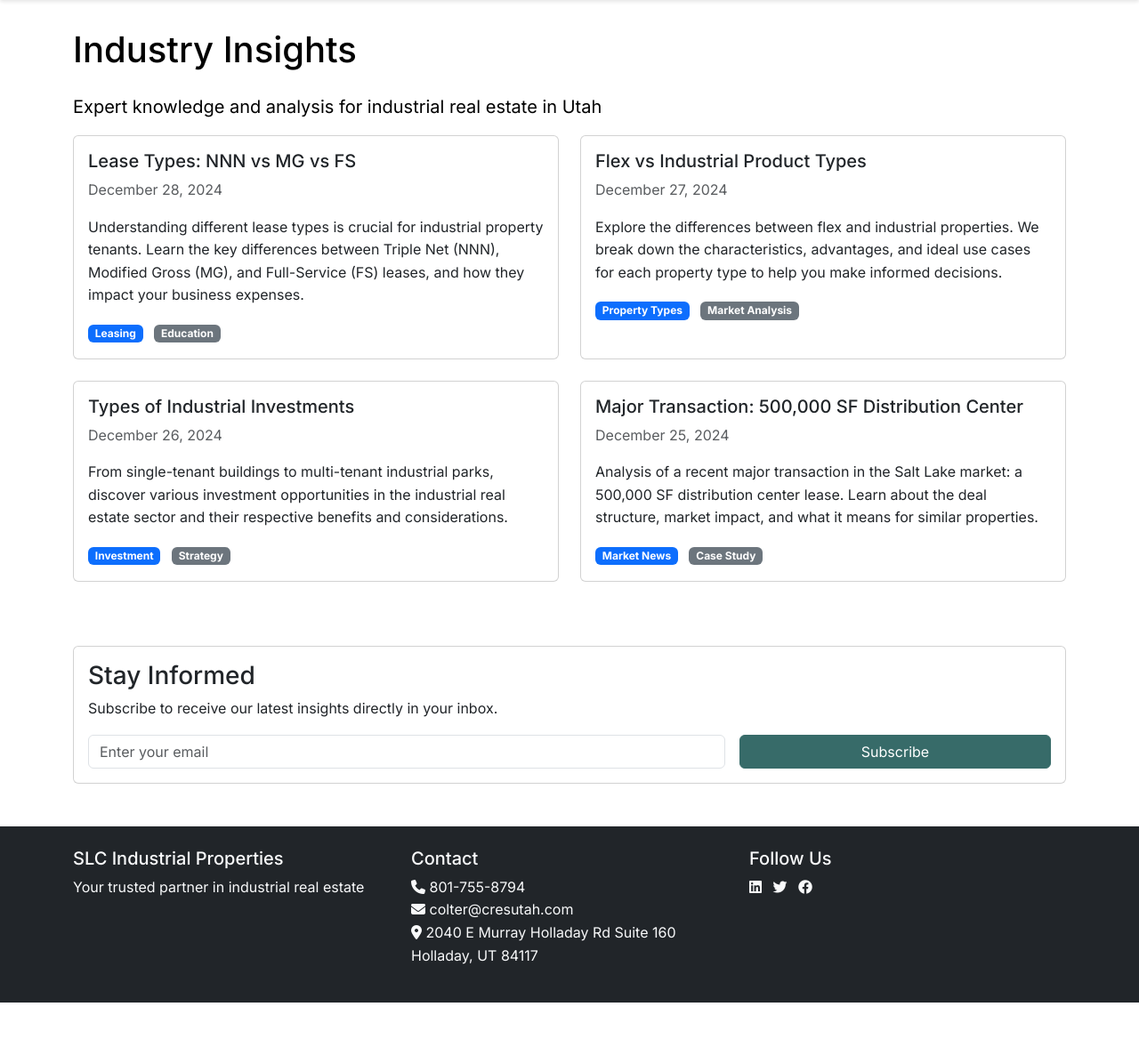
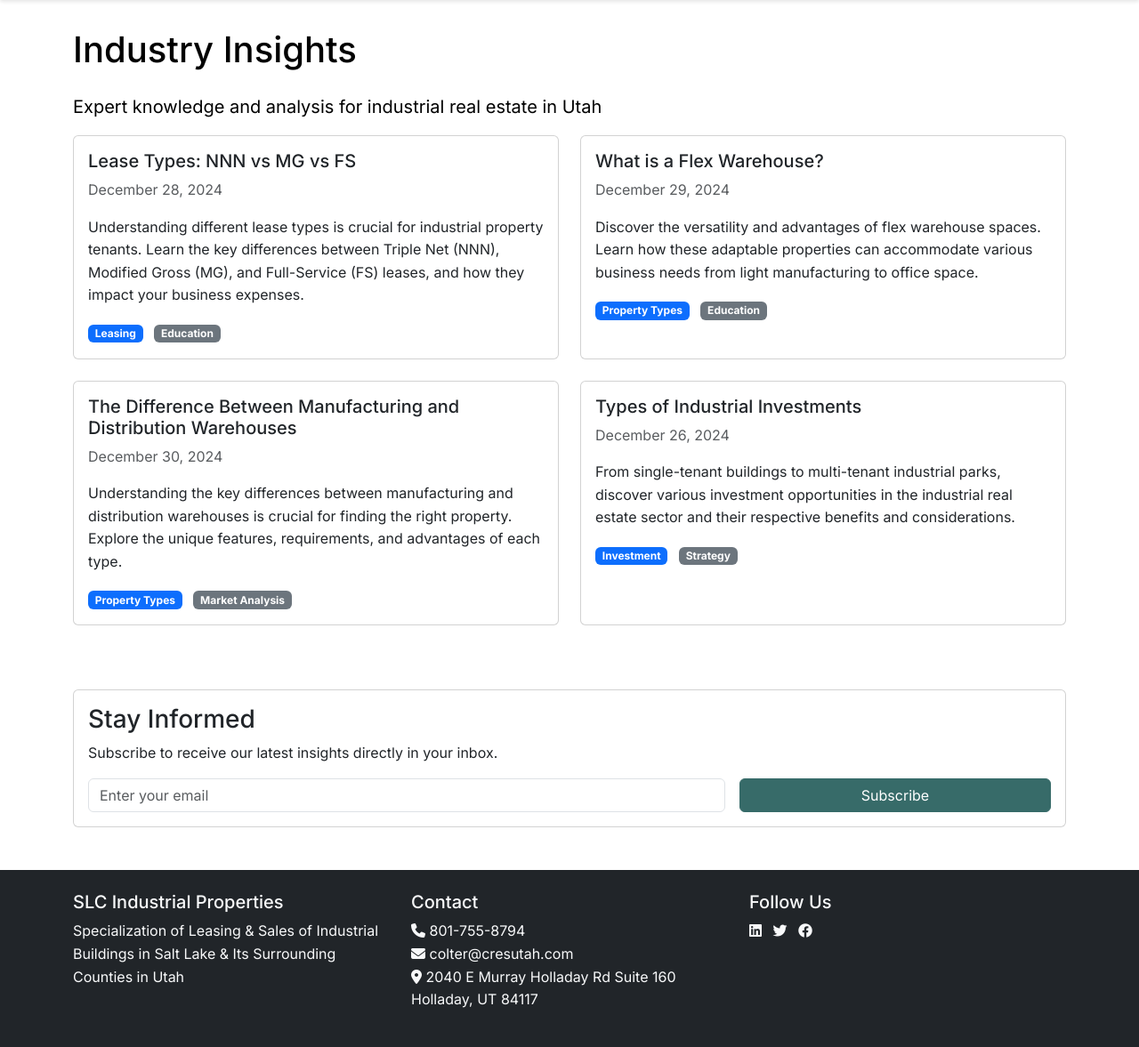
Before and after one commit to coltersmith17/industrialspaces, a Flask app: page /insights in a window 1280 px wide. Shown: the part 64-1241 px from the top of the page at 89% size. Before the commit the page ends 1191 px from the top, so only its background shows below. Run offline with Flask 3, Linux system fonts and the light colour scheme.

Commit message:
Agent query: Are all the changes applied correctly? Please check: 1. Updated header text to "Specialization of Leasing & Sales...", 2. Clickable article links in Insights, 3. Clear Height formatting (no decimals), 4. Correct lease rates ($1.05/$1.40 PSF NNN), 5. Removed business type filtering
Add article detail page and improve website styling and content.

Screenshot: https://storage.googleapis.com/screenshot-production-us-central1/1696dc77-5235-4896-b546-2e557ccc3ade/8c4c4ec2-3b3c-44af-bef1-3ac9ff625669.jpg

```diff
--- a/app.py
+++ b/app.py
@@ -93,6 +93,13 @@ def state_of_market():
 def insights():
     return render_template('insights.html')
 
+@app.route('/article/<slug>')
+def article_detail(slug):
+    # This is a placeholder route for the article details
+    # In a real application, you would fetch the article from a database
+    return render_template('article_detail.html', slug=slug)
+
+
 def copy_image(source_filename, dest_filename):
     """Helper function to copy images from attached_assets to static/images"""
     source_path = os.path.join('attached_assets', source_filename)
@@ -148,7 +155,7 @@ def init_sample_data():
                     "Unit 3621: 2,568 SF"
                 ),
                 business_type="manufacturing",
-                ceiling_height=32.0,
+                ceiling_height=12.0,
                 loading_docks=12,
                 power_capacity="3000A, 480/277V",
                 column_spacing="40' x 40'",
--- a/templates/base.html
+++ b/templates/base.html
@@ -81,7 +81,7 @@
             <div class="row">
                 <div class="col-md-4">
                     <h5>SLC Industrial Properties</h5>
-                    <p>Your trusted partner in industrial real estate</p>
+                    <p>Specialization of Leasing & Sales of Industrial Buildings in Salt Lake & Its Surrounding Counties in Utah</p>
                 </div>
                 <div class="col-md-4">
                     <h5>Contact</h5>
--- a/templates/insights.html
+++ b/templates/insights.html
@@ -13,9 +13,11 @@
         <div class="col-md-6 mb-4">
             <div class="card h-100">
                 <div class="card-body">
-                    <h5 class="card-title">Lease Types: NNN vs MG vs FS</h5>
-                    <p class="text-muted">December 28, 2024</p>
-                    <p class="card-text">Understanding different lease types is crucial for industrial property tenants. Learn the key differences between Triple Net (NNN), Modified Gross (MG), and Full-Service (FS) leases, and how they impact your business expenses.</p>
+                    <a href="{{ url_for('article_detail', slug='lease-types-nnn-mg-fs') }}" class="text-decoration-none text-dark">
+                        <h5 class="card-title">Lease Types: NNN vs MG vs FS</h5>
+                        <p class="text-muted">December 28, 2024</p>
+                        <p class="card-text">Understanding different lease types is crucial for industrial property tenants. Learn the key differences between Triple Net (NNN), Modified Gross (MG), and Full-Service (FS) leases, and how they impact your business expenses.</p>
+                    </a>
                     <div class="mt-3">
                         <span class="badge bg-primary me-2">Leasing</span>
                         <span class="badge bg-secondary">Education</span>
@@ -28,12 +30,14 @@
         <div class="col-md-6 mb-4">
             <div class="card h-100">
                 <div class="card-body">
-                    <h5 class="card-title">Flex vs Industrial Product Types</h5>
-                    <p class="text-muted">December 27, 2024</p>
-                    <p class="card-text">Explore the differences between flex and industrial properties. We break down the characteristics, advantages, and ideal use cases for each property type to help you make informed decisions.</p>
+                    <a href="{{ url_for('article_detail', slug='what-is-flex-warehouse') }}" class="text-decoration-none text-dark">
+                        <h5 class="card-title">What is a Flex Warehouse?</h5>
+                        <p class="text-muted">December 29, 2024</p>
+                        <p class="card-text">Discover the versatility and advantages of flex warehouse spaces. Learn how these adaptable properties can accommodate various business needs from light manufacturing to office space.</p>
+                    </a>
                     <div class="mt-3">
                         <span class="badge bg-primary me-2">Property Types</span>
-                        <span class="badge bg-secondary">Market Analysis</span>
+                        <span class="badge bg-secondary">Education</span>
                     </div>
                 </div>
             </div>
@@ -43,12 +47,14 @@
         <div class="col-md-6 mb-4">
             <div class="card h-100">
                 <div class="card-body">
-                    <h5 class="card-title">Types of Industrial Investments</h5>
-                    <p class="text-muted">December 26, 2024</p>
-                    <p class="card-text">From single-tenant buildings to multi-tenant industrial parks, discover various investment opportunities in the industrial real estate sector and their respective benefits and considerations.</p>
+                    <a href="{{ url_for('article_detail', slug='manufacturing-vs-distribution-warehouses') }}" class="text-decoration-none text-dark">
+                        <h5 class="card-title">The Difference Between Manufacturing and Distribution Warehouses</h5>
+                        <p class="text-muted">December 30, 2024</p>
+                        <p class="card-text">Understanding the key differences between manufacturing and distribution warehouses is crucial for finding the right property. Explore the unique features, requirements, and advantages of each type.</p>
+                    </a>
                     <div class="mt-3">
-                        <span class="badge bg-primary me-2">Investment</span>
-                        <span class="badge bg-secondary">Strategy</span>
+                        <span class="badge bg-primary me-2">Property Types</span>
+                        <span class="badge bg-secondary">Market Analysis</span>
                     </div>
                 </div>
             </div>
@@ -58,12 +64,14 @@
         <div class="col-md-6 mb-4">
             <div class="card h-100">
                 <div class="card-body">
-                    <h5 class="card-title">Major Transaction: 500,000 SF Distribution Center</h5>
-                    <p class="text-muted">December 25, 2024</p>
-                    <p class="card-text">Analysis of a recent major transaction in the Salt Lake market: a 500,000 SF distribution center lease. Learn about the deal structure, market impact, and what it means for similar properties.</p>
+                    <a href="{{ url_for('article_detail', slug='industrial-investments-types') }}" class="text-decoration-none text-dark">
+                        <h5 class="card-title">Types of Industrial Investments</h5>
+                        <p class="text-muted">December 26, 2024</p>
+                        <p class="card-text">From single-tenant buildings to multi-tenant industrial parks, discover various investment opportunities in the industrial real estate sector and their respective benefits and considerations.</p>
+                    </a>
                     <div class="mt-3">
-                        <span class="badge bg-primary me-2">Market News</span>
-                        <span class="badge bg-secondary">Case Study</span>
+                        <span class="badge bg-primary me-2">Investment</span>
+                        <span class="badge bg-secondary">Strategy</span>
                     </div>
                 </div>
             </div>
```
Also changed, not shown: templates/properties.html (+11 -21 lines).
